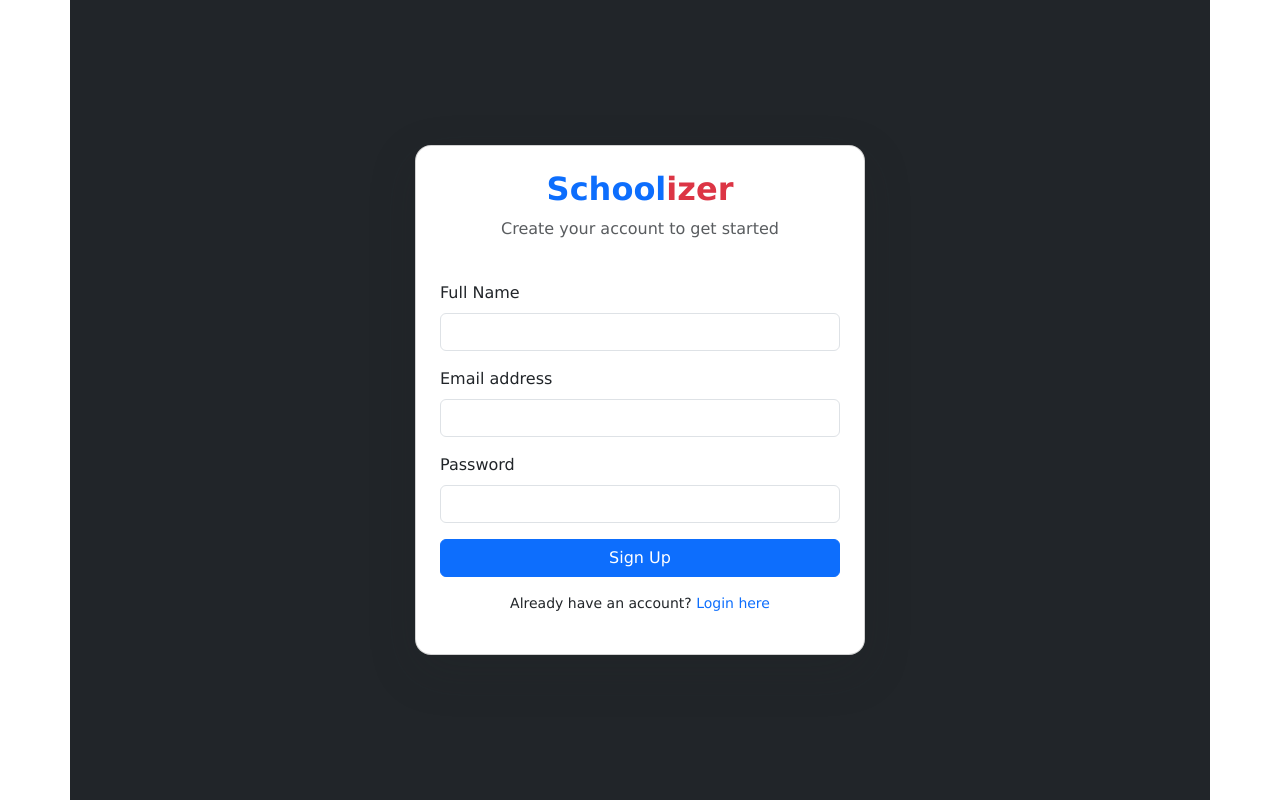
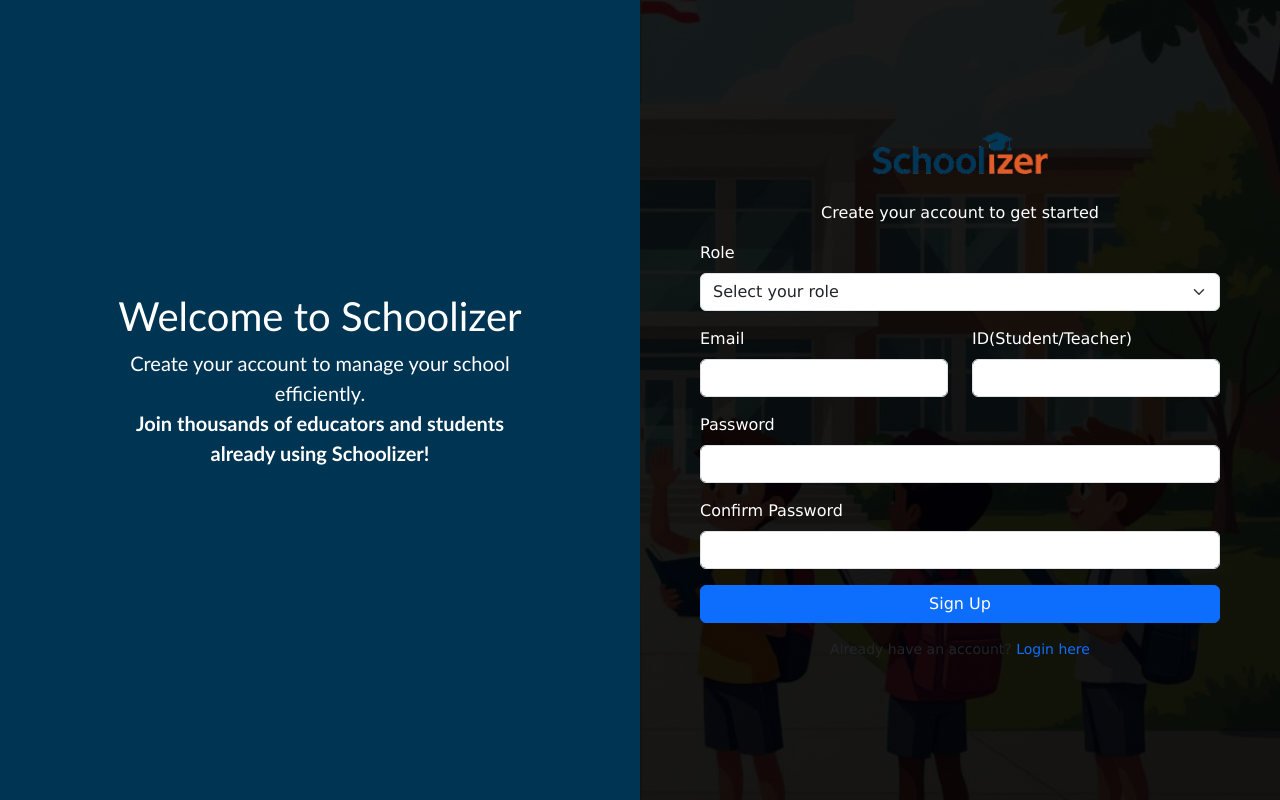
Before and after one commit to SalmanFarshe/schoolizer, a PHP site: page /pages/root/create-account.php in a window 1280 px wide. Run offline with PHP 8.4, Linux system fonts and the light colour scheme.

Commit message:
sign-up-design-completed

```diff
--- a/assets/css/root.css
+++ b/assets/css/root.css
@@ -1,4 +1,6 @@
 :root {
+    --main-clr:#DF5D29;
+    --main-clr-2:#003453;
     --sidebar-bg: #F8F8F7;
     --sidebar-hover-bg: #F0F0EF;
     --sidebar-collapse-bg: #F8F8F7;
--- /dev/null
+++ b/assets/css/sign-up.css
@@ -0,0 +1,26 @@
+.sign-up-container{
+    background: linear-gradient(to bottom right, rgba(0, 0, 0, 0.74), rgba(0, 0, 0, 0.815)), url("../../assets/images/bg/bg.jpg");
+    background-size: cover;
+    background-position: center;
+    background-repeat: no-repeat;
+    background-attachment: fixed;
+    min-height: 100vh;
+}
+.sign-up-container .card {
+    background-color: rgba(255, 255, 255, 0.9);
+    border-radius: 10px;
+    box-shadow: 0 4px 20px rgba(0, 0, 0, 0.1);
+}
+.sign-up-logo{
+    height: auto;
+    width: 200px !important;
+}
+.sign-up-left{
+    background: linear-gradient(to bottom right, var(--main-clr-2), var(--main-clr-2));
+}
+.sign-up-left-inside{
+    font-family: 'Gill Sans', 'Gill Sans MT', Calibri, 'Trebuchet MS', sans-serif;
+}
+.sign-up-left-inside h1{
+    color: white;
+}
--- a/assets/css/style.css
+++ b/assets/css/style.css
@@ -1,6 +1,7 @@
 @import url(root.css);
 @import url(sidebar.css);
 @import url(dashboard.css);
+@import url(sign-up.css);
 body {
     background-color: var(--main-bg);
     font-family: var(--font-family);
--- a/pages/root/create-account.php
+++ b/pages/root/create-account.php
@@ -9,24 +9,55 @@
   ?>
 </head>
 <body>
-<div class="container bg-dark d-flex justify-content-center align-items-center min-vh-100">
-  <div class="card shadow-lg p-4" style="max-width: 450px; width: 100%; border-radius: 1rem;">
-    <div class="text-center mb-4">
-      <h2 class="fw-bold text-primary">School<span class="text-danger">izer</span></h2>
-      <p class="text-muted">Create your account to get started</p>
+<div class="sign-up-container container-fluid">
+  <div class="row">
+    <div class="sign-up-left col-md-6 d-flex align-items-center justify-content-center">
+      <div class="p-3 sign-up-left-inside text-center text-white mb-4 w-75">
+        <h1 class="">Welcome to Schoolizer</h1>
+        <p class="lead">
+          Create your account to manage your school efficiently.
+          <br>
+          <span class="fw-bold">Join thousands of educators and students already using Schoolizer!</span>
+        </p>
+      </div>
+    </div>
+    <div style="height: 100vh; background: linear-gradient(to bottom right, rgba(0, 0, 0, 0.55), rgba(0, 0, 0, 0.58));" class="col-md-6 d-flex align-items-center justify-content-center">
+      <div class="p-5">
+        <div class="text-center">
+          <img src="../../assets/images/logo/schoolizer-logo.png" alt="Schoolizer Logo" class="sign-up-logo img-fluid mb-3" style="width: 100px;">
+          <p class="text-white">Create your account to get started</p>
         </div>
         <form action="#" method="POST">
+          <div class="row">
+            <!-- select role teacher or student  -->
+            <div class="col-md-12 mb-3">
+              <label for="role" class="form-label text-white">Role</label>
+              <select id="role" name="role" class="form-select" required>
+                <option value="">Select your role</option>
+                <option value="teacher">Teacher</option>
+                <option value="student">Student</option>
+              </select>
+            </div>
+            <div class="col-md-6">
               <div class="mb-3">
-        <label for="fullname" class="form-label">Full Name</label>
-        <input type="text" id="fullname" name="fullname" class="form-control" required>
+                <label for="email" class="form-label text-white">Email</label>
+                <input type="email" id="email" name="email" class="form-control" required>
+              </div>
+            </div>
+            <div class="col-md-6">
+              <div class="mb-3">
+                <label for="id_num" class="form-label text-white">ID(Student/Teacher)</label>
+                <input type="text" id="id_num" name="id_num" class="form-control" required>
+              </div>
             </div>
             <div class="mb-3">
-        <label for="email" class="form-label">Email address</label>
-        <input type="email" id="email" name="email" class="form-control" required>
+              <label for="password" class="form-label text-white">Password</label>
+              <input type="password" id="password" name="password" class="form-control" required>
             </div>
             <div class="mb-3">
-        <label for="password" class="form-label">Password</label>
-        <input type="password" id="password" name="password" class="form-control" required>
+              <label for="confirm_password" class="form-label text-white">Confirm Password</label>
+              <input type="password" id="confirm_password" name="confirm_password" class="form-control" required>
+            </div>
           </div>
           <div class="d-grid mb-3">
             <button type="submit" class="btn btn-primary">Sign Up</button>
@@ -38,6 +69,10 @@
         </form>
       </div>
     </div>
+    </div>
+  </div>
+
+
 <?php
     include("../../tem_parts/link-js.php");
 ?>
```
Also changed, not shown: assets/images/bg/bg.jpg (added), assets/images/logo/schoolizer-logo.png (added), assets/img/demo/demo.jpg (deleted), assets/img/logo/logo-black.png (deleted), assets/img/logo/logo-white.jpg (deleted). Lines whose indentation alone changed are shown as unchanged.
